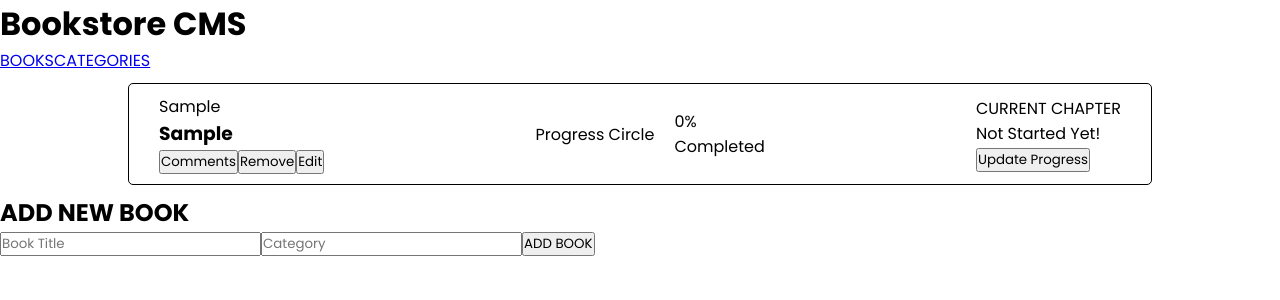
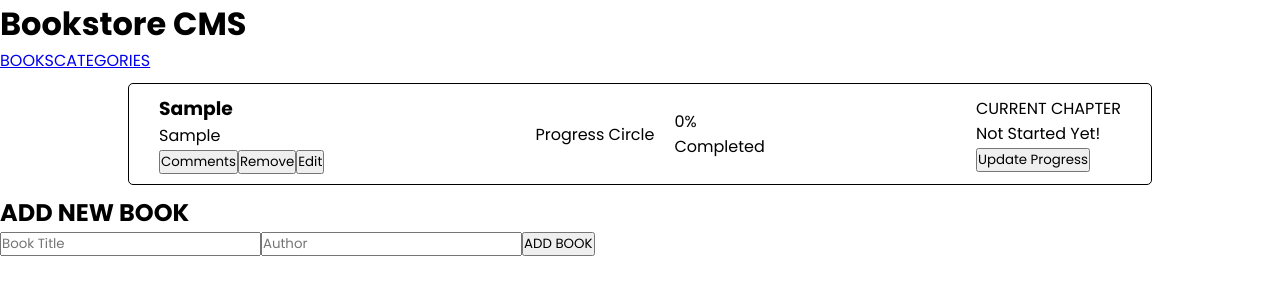
Before and after one commit to awais-amjed/bookstore, a React (Create React App) app: page / in a window 1280 px wide. Both pictures are taken after typing "Sample", "Sample" into the empty fields and a click on the input "ADD BOOK". Shown: the top 300 px of the page. Built offline with nearby package versions, Linux system fonts and the light colour scheme.

Commit message:
Remove genre to add author name according to requirements

```diff
--- a/src/components/books/addBookForm.js
+++ b/src/components/books/addBookForm.js
@@ -7,22 +7,22 @@ const AddBookForm = () => {
 
   const handleSubmit = (event) => {
     event.preventDefault();
-    const genreElement = event.target.elements.genre;
+    const authorNameElement = event.target.elements.authorName;
     const bookNameElement = event.target.elements.bookName;
 
     dispatch(addBook({
-      genre: genreElement.value,
+      authorName: authorNameElement.value,
       bookName: bookNameElement.value,
     }));
 
-    genreElement.value = '';
+    authorNameElement.value = '';
     bookNameElement.value = '';
   };
 
   return (
     <form id="new-book-form" onSubmit={handleSubmit}>
       <input type="text" placeholder="Book Title" name="bookName" required />
-      <input type="text" placeholder="Category" name="genre" required />
+      <input type="text" placeholder="Author" name="authorName" required />
       <input type="submit" value="ADD BOOK" />
     </form>
   );
--- a/src/components/books/book.js
+++ b/src/components/books/book.js
@@ -12,9 +12,9 @@ const Book = ({
 }) => (
   <li className="book">
     <div className="book-description">
-      <p>{genre}</p>
+      <p>{genre ?? ''}</p>
       <h3>{bookName}</h3>
-      <p>{authorName ?? ''}</p>
+      <p>{authorName}</p>
       <div className="book-buttons">
         <button type="button">Comments</button>
         <button type="button">Remove</button>
@@ -46,16 +46,16 @@ const Book = ({
 );
 
 Book.propTypes = {
-  genre: PropTypes.string.isRequired,
+  genre: PropTypes.string,
   bookName: PropTypes.string.isRequired,
-  authorName: PropTypes.string,
+  authorName: PropTypes.string.isRequired,
   progress: PropTypes.number.isRequired,
   currentChapter: PropTypes.number,
   chapterName: PropTypes.string,
 };
 
 Book.defaultProps = {
-  authorName: null,
+  genre: null,
   currentChapter: null,
   chapterName: null,
 };
--- a/src/redux/books/books.js
+++ b/src/redux/books/books.js
@@ -1,10 +1,10 @@
 const ADD_BOOK = 'ADD_BOOK';
 const REMOVE_BOOK = 'REMOVE_BOOK';
 
-const addBook = ({ genre, bookName }) => ({
+const addBook = ({ bookName, authorName }) => ({
   type: ADD_BOOK,
-  genre,
   bookName,
+  authorName,
 });
 
 const removeBook = ({ id }) => ({
@@ -19,9 +19,9 @@ const booksReducer = (state = [], actions) => {
         ...state,
         {
           id: state.length === 0 ? 0 : state.at(state.length - 1).id + 1,
-          genre: actions.genre,
+          genre: null,
           bookName: actions.bookName,
-          authorName: null,
+          authorName: actions.authorName,
           progress: 0,
           currentChapter: 0,
           chapterName: null,
```
